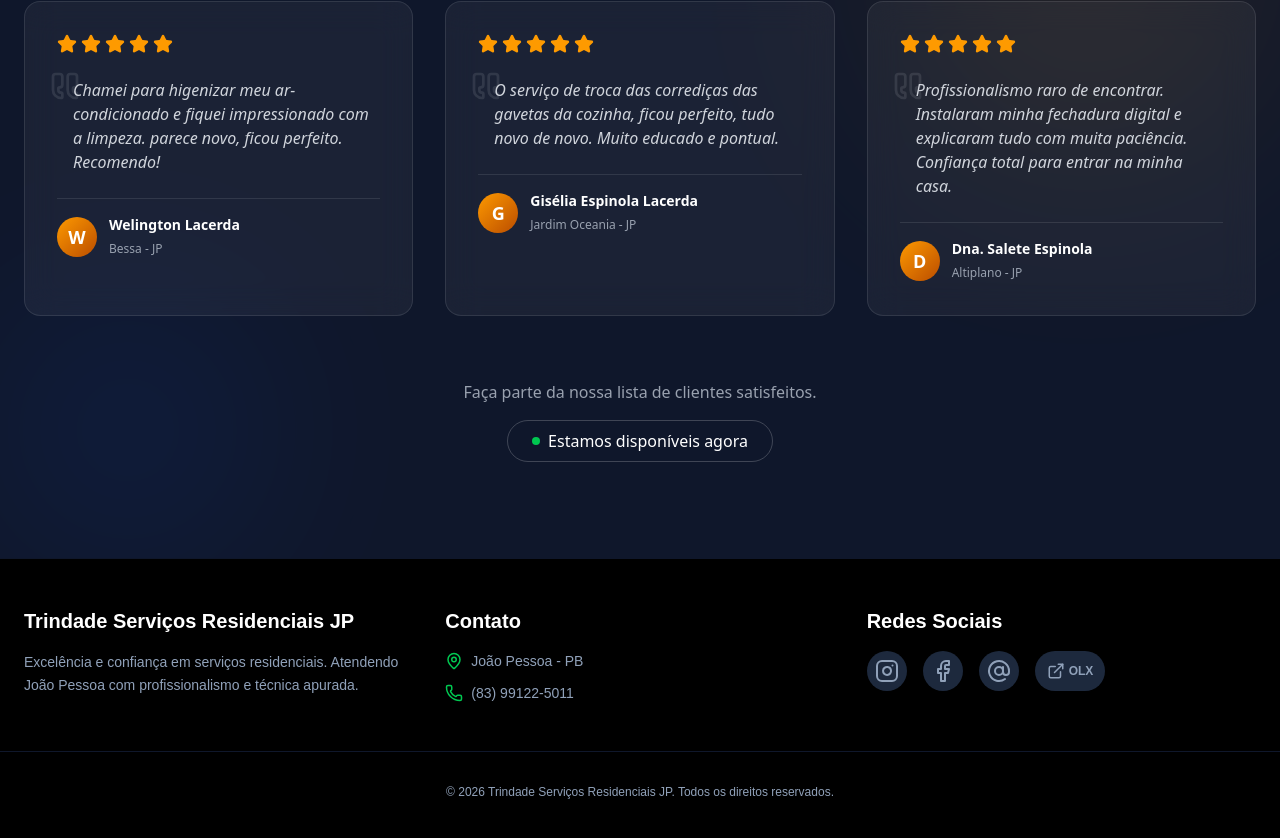
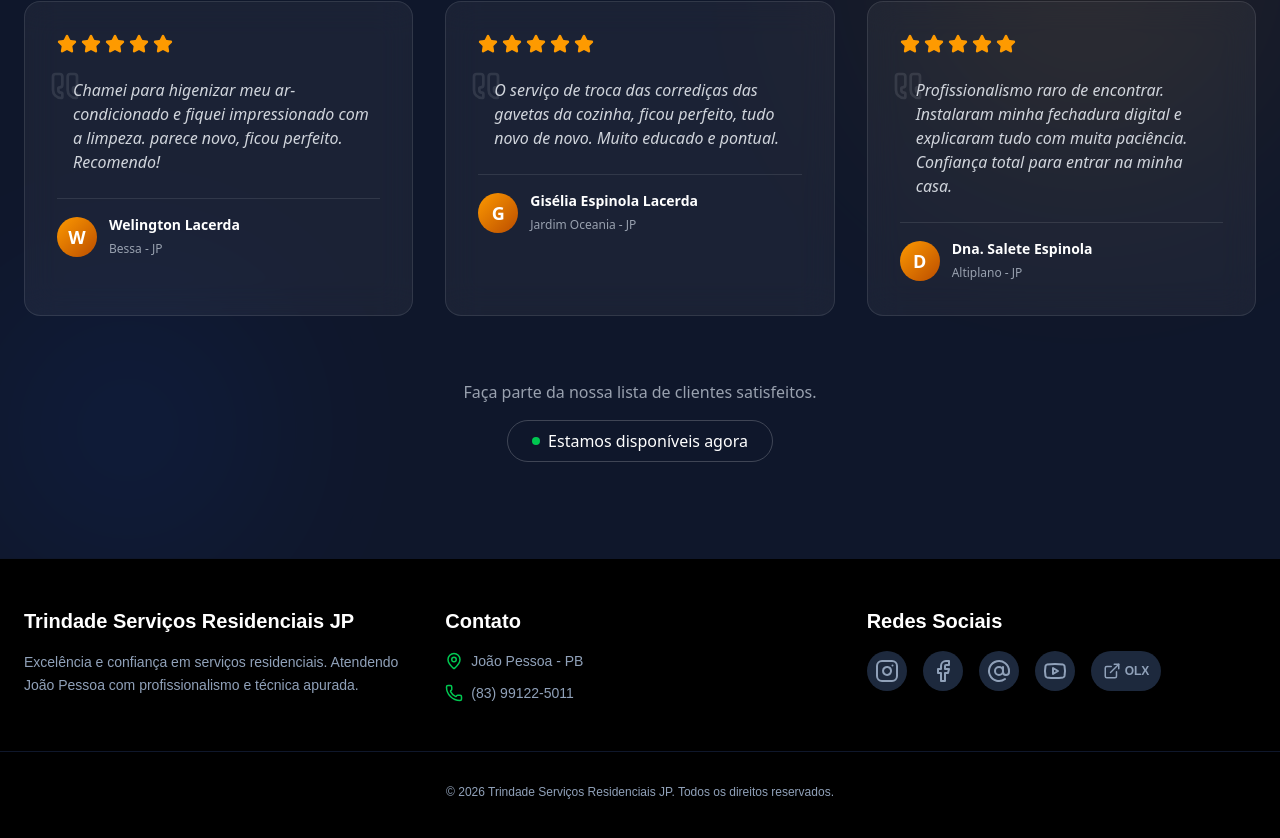
Before and after one commit to marciotrindadefilho/trindade-servicos, a Next.js app: page / in a window 1280 px wide. Shown: the part 2509-3347 px from the top of the page. Built offline with nearby package versions, Linux system fonts and the light colour scheme.

Commit message:
Adicionando botao do YouTube no Footer

```diff
--- a/src/components/Footer.tsx
+++ b/src/components/Footer.tsx
@@ -5,6 +5,7 @@ import {
   MapPin,
   ExternalLink,
   AtSign,
+  Youtube,
 } from "lucide-react";
 
 export default function Footer() {
@@ -74,6 +75,17 @@ export default function Footer() {
               <AtSign size={24} />
             </a>
 
+            {/* YouTube */}
+            <a
+              href="https://www.youtube.com/@TrindadeServiçosResidenciaisJP?sub_confirmation=1"
+              target="_blank"
+              rel="noopener noreferrer"
+              className="bg-slate-800 p-2 rounded-full hover:bg-red-600 hover:text-white transition-all"
+              title="YouTube"
+            >
+              <Youtube size={24} />
+            </a>
+
             {/* OLX */}
             <a
               href="https://pb.olx.com.br/paraiba/servicos/instalacoes-e-servicos-gerais-em-residencias-1478564330?lis=ad_card_user_profile"
```
